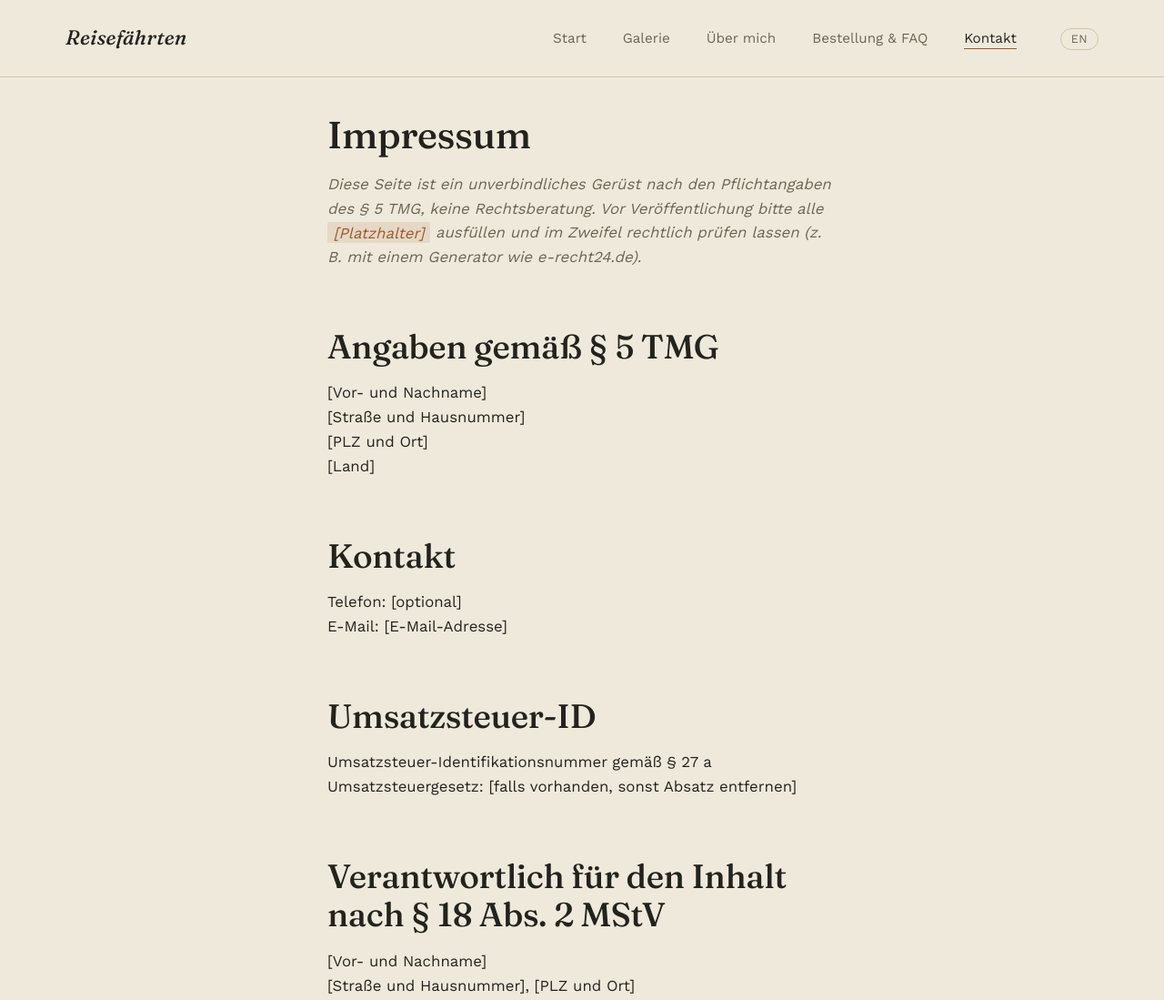
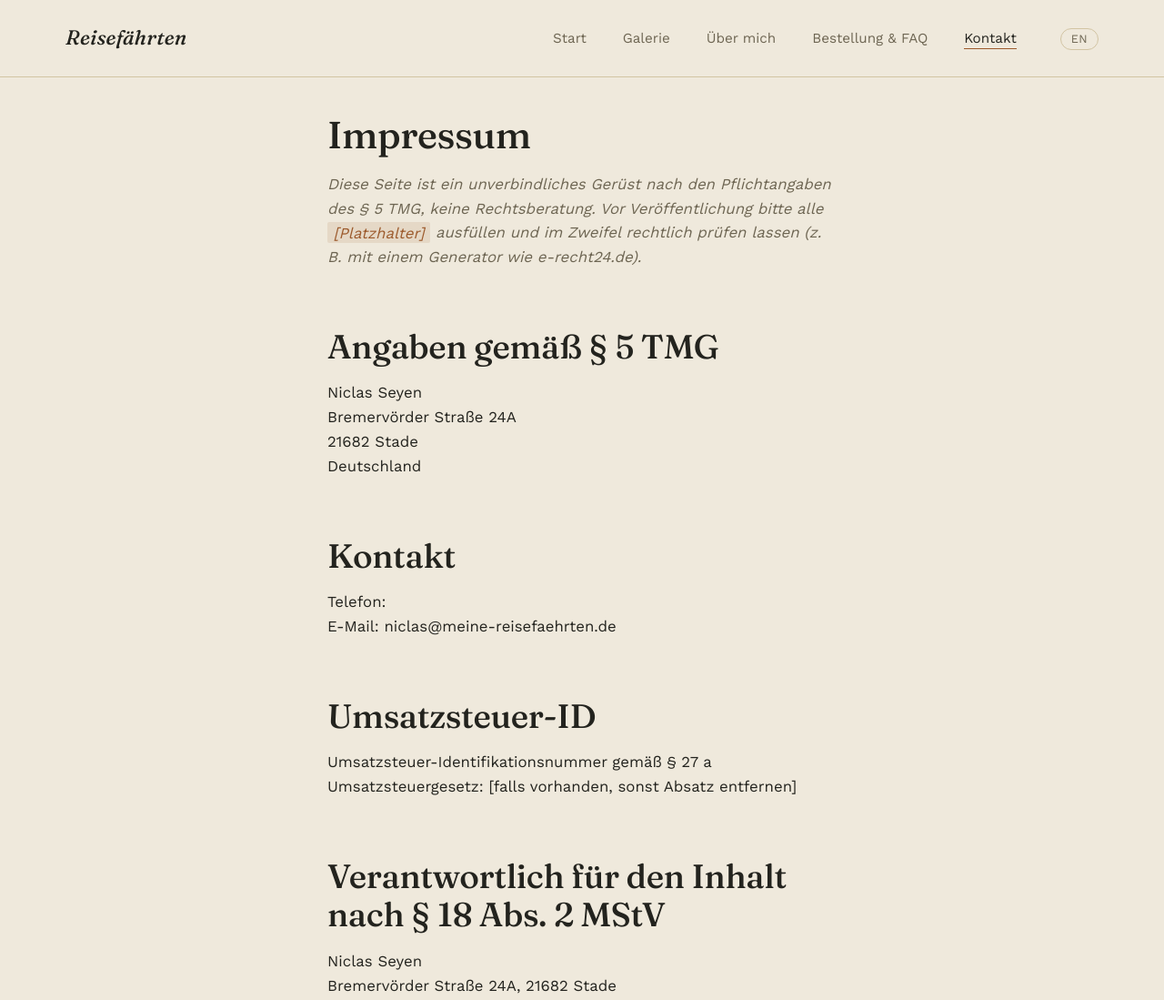
Before and after one commit to w5htr8pzvw-byte/reisefaehrten, an Eleventy site: page src/impressum.njk in a window 1280 px wide. Shown: the top 1099 px of the page at 91% size. Built offline with nearby package versions, Linux system fonts and the light colour scheme; Eleventy itself is replaced by a stand-in of ours; files that its build step writes are made by us from their sources.

Commit message:
Update Seiteninhalte (Deutsch) “impressum”

```diff
--- a/src/impressum.njk
+++ b/src/impressum.njk
@@ -1,17 +1,18 @@
 ---
+fullName: Niclas Seyen
+street: Bremervörder Straße 24A
+zipCity: 21682 Stade
+country: Deutschland
+phone: ''
+email: niclas@meine-reisefaehrten.de
+ustId: '[falls vorhanden, sonst Absatz entfernen]'
 layout: layouts/base.njk
 lang: de
-title: Impressum — Reisefährten
 navActive: kontakt
 langSwitchUrl: /en/imprint/
-fullName: "[Vor- und Nachname]"
-street: "[Straße und Hausnummer]"
-zipCity: "[PLZ und Ort]"
-country: "[Land]"
-phone: "[optional]"
-email: "[E-Mail-Adresse]"
-ustId: "[falls vorhanden, sonst Absatz entfernen]"
+title: Impressum — Reisefährten
 ---
+
 <main>
   <section class="section--tight">
     <div class="container legal">
```
